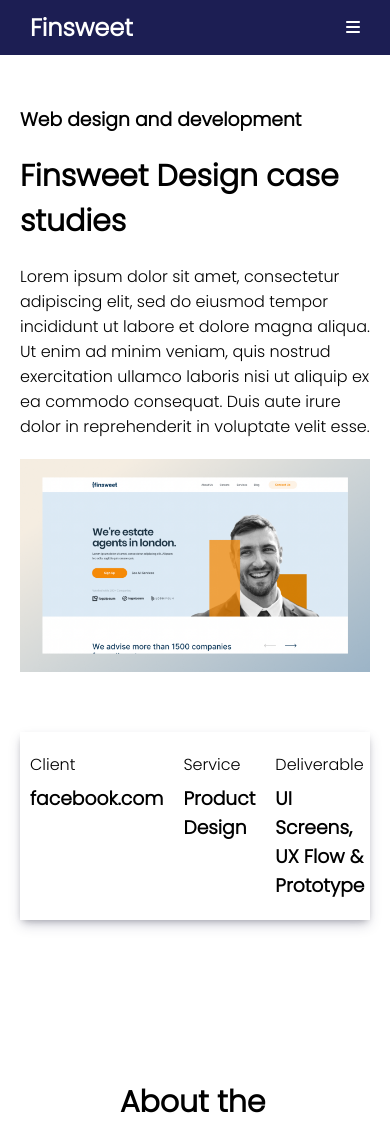
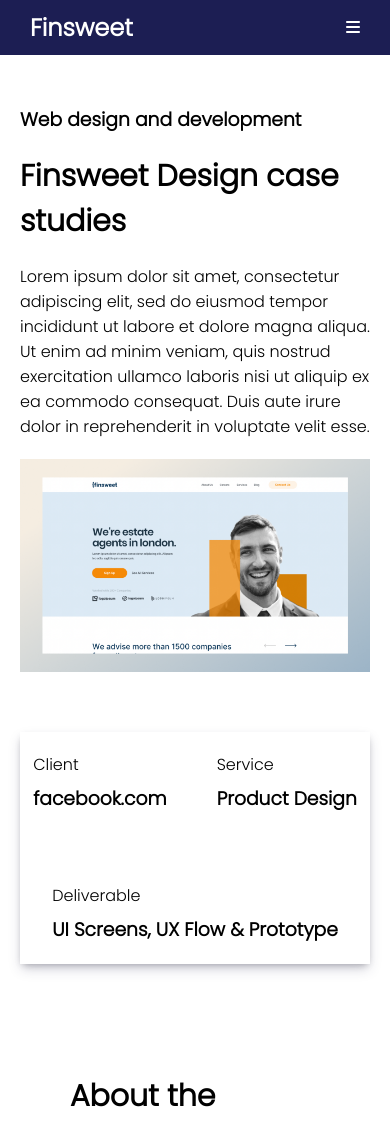
Before and after one commit to Shakhmurad7/finsweet, a React (Vite) app: page /work/1 in a window 390 px wide. Shown: the top 1125 px of the page. Built offline with nearby package versions, Linux system fonts and the light colour scheme.

Commit message:
add full responsive

```diff
--- a/src/NavbarMetodlar/Features/Features.jsx
+++ b/src/NavbarMetodlar/Features/Features.jsx
@@ -5,12 +5,13 @@
 import AboutCard from '../AboutPage/AboutCard'
 import Accardion from '../HomePage/Accardion'
 import styles from "../AboutPage/About.module.css";
+import { Link } from 'react-router-dom'
 
 function Features() {
   return (
     <PageContainer>
 
-        {/* ---NavBar--- */}
+        ---NavBar---
         <div className={style['Navbar']}>
         <nav>
         <div className="Big-container">
@@ -46,7 +47,7 @@
         <AboutCard/>
 
 
-{/* ----Section-card----- */}
+ {/* ----Section-card----- */}
     <div className={styles["section-center"]}>
             <div className="Big-container">
               <div className={styles["section-center-container"]}>
--- a/src/NavbarMetodlar/Work/Work.module.css
+++ b/src/NavbarMetodlar/Work/Work.module.css
@@ -145,6 +145,8 @@
     max-width: 800px;
   }
   .container-bottom-block{
+    gap: 30px;
+    flex-wrap: wrap;
     height: auto;
     display: flex;
     justify-content: space-between;
@@ -157,3 +159,19 @@
     flex-direction: column;
     gap:7px;
   }
+  @media(max-width:780px){
+    .container-bottom-block{
+        justify-content: center;
+    }
+    .Container-Work{
+        padding: 50px;
+    }
+  }
+  @media(max-width:380px){
+    .container-bottom-block{
+        justify-content: flex-start;
+    }
+    .Container-Work{
+        padding: 20px;
+    }
+}
```
